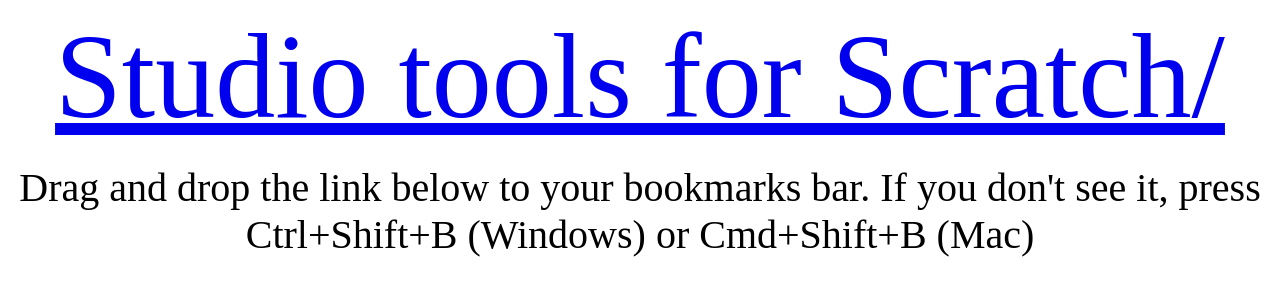
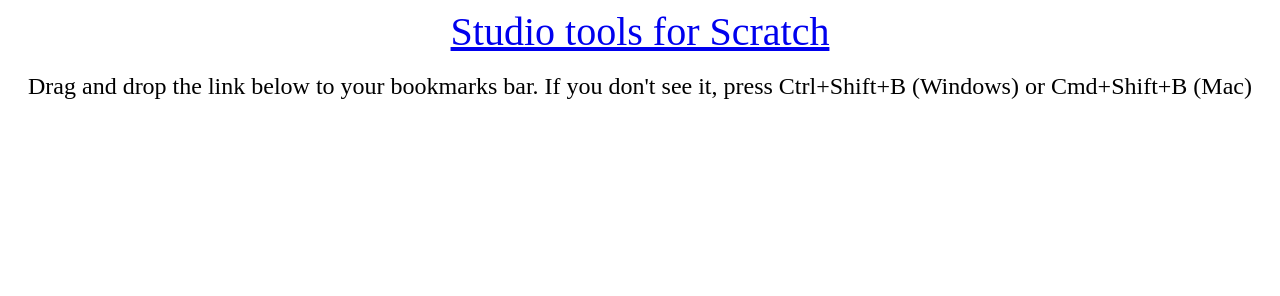
Before and after one commit to ArtsyStrawberry/studioToolsBookmarklet, a plain HTML site: page index.html in a window 1280 px wide. Drawn offline with Linux system fonts and the light colour scheme.

Commit message:
Update index.html

```diff
--- a/index.html
+++ b/index.html
@@ -4,8 +4,8 @@
 </head>
 <body>
 <center>
-<a style="font-size:15vh" href='javascript:var x = document.createElement("script"); x.src="//raw.githubusercontent.com/WorldLanguages/studioToolsBookmarklet/master/script.js"; document.getElementsByTagName("head")[0].appendChild(x);'>Studio tools for Scratch/<a>
-<br><br><span style="font-size:5vh">Drag and drop the link below to your bookmarks bar. If you don't see it, press Ctrl+Shift+B (Windows) or Cmd+Shift+B (Mac)</span>
+<a style="font-size:5vh" href='javascript:var x = document.createElement("script"); x.src="//raw.githubusercontent.com/WorldLanguages/studioToolsBookmarklet/master/script.js"; document.getElementsByTagName("head")[0].appendChild(x);'>Studio tools for Scratch</a>
+<br><br><span style="font-size:3vh">Drag and drop the link below to your bookmarks bar. If you don't see it, press Ctrl+Shift+B (Windows) or Cmd+Shift+B (Mac)</span>
 </center>
 </body>
 </html>
```
